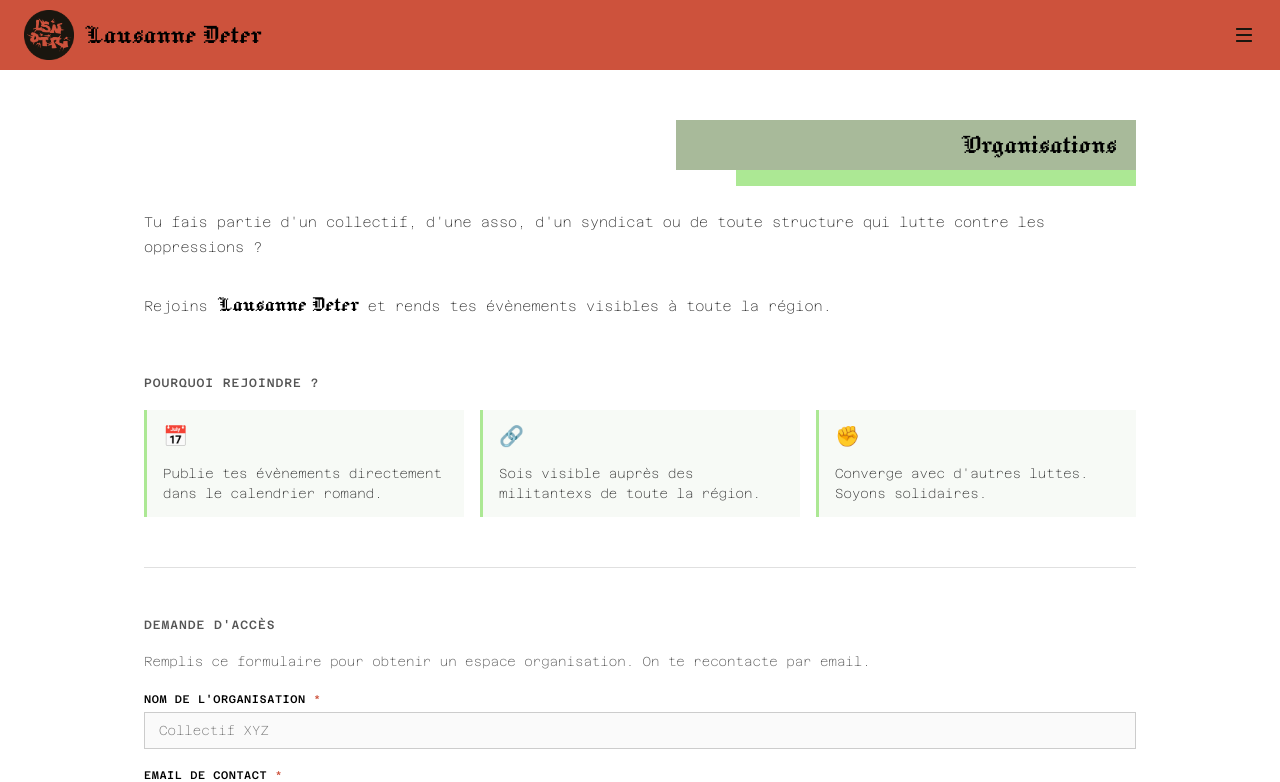
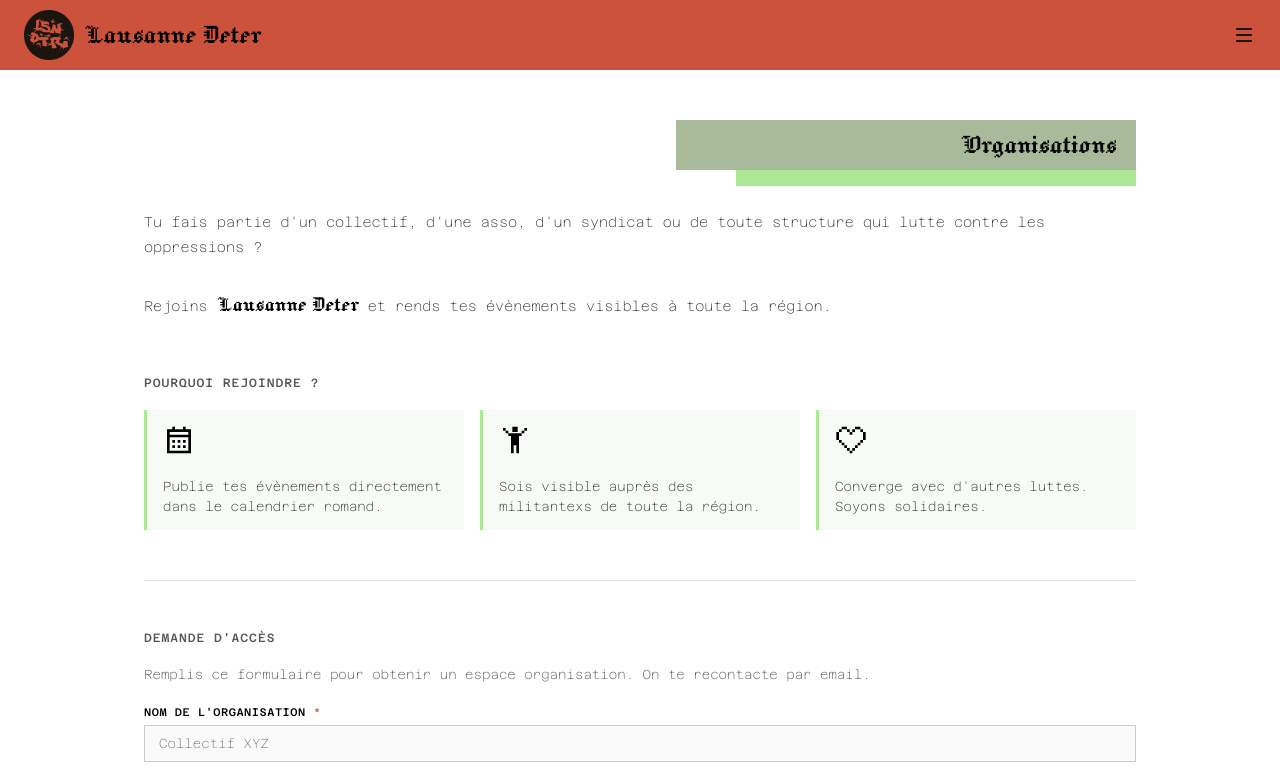
Before and after one commit to lausannedeter/lausannedeter, a Nuxt app: page /orgas in a window 1280 px wide. Shown: the top 782 px of the page. Built offline with nearby package versions, Linux system fonts and the light colour scheme.

Commit message:
chore: replaced emojis in orga page

```diff
--- a/pages/orgas/index.vue
+++ b/pages/orgas/index.vue
@@ -49,15 +49,15 @@ async function handleRegister() {
       <h3 class="section-label">Pourquoi rejoindre ?</h3>
       <div class="why-grid">
         <div class="why-card">
-          <span class="why-icon">📅</span>
+          <span class="why-icon"><svg xmlns="http://www.w3.org/2000/svg" width="32" height="32" viewBox="0 0 24 24"><!-- Icon from Pixelarticons by Gerrit Halfmann - https://github.com/halfmage/pixelarticons/blob/master/LICENSE --><path fill="currentColor" d="M15 2h2v2h4v18H3V4h4V2h2v2h6zM9 6H5v2h14V6zm-4 4v10h14V10zm2 2h2v2H7zm6 0h-2v2h2zm2 0h2v2h-2zm-6 4H7v2h2zm2 0h2v2h-2zm6 0h-2v2h2z"/></svg></span>
           <p class="why-text">Publie tes évènements directement dans le calendrier romand.</p>
         </div>
         <div class="why-card">
-          <span class="why-icon">🔗</span>
+          <span class="why-icon"><svg xmlns="http://www.w3.org/2000/svg" width="32" height="32" viewBox="0 0 24 24"><!-- Icon from Pixelarticons by Gerrit Halfmann - https://github.com/halfmage/pixelarticons/blob/master/LICENSE --><path fill="currentColor" d="M10 2h4v4h-4zM7 7h10v2h-2v13h-2v-6h-2v6H9V9H7zM5 5v2h2V5zm0 0H3V3h2zm14 0v2h-2V5zm0 0V3h2v2z"/></svg></span>
           <p class="why-text">Sois visible auprès des militantexs de toute la région.</p>
         </div>
         <div class="why-card">
-          <span class="why-icon">✊</span>
+          <span class="why-icon"><svg xmlns="http://www.w3.org/2000/svg" width="32" height="32" viewBox="0 0 24 24"><!-- Icon from Pixelarticons by Gerrit Halfmann - https://github.com/halfmage/pixelarticons/blob/master/LICENSE --><path fill="currentColor" d="M9 2H5v2H3v2H1v6h2v2h2v2h2v2h2v2h2v2h2v-2h2v-2h2v-2h2v-2h2v-2h2V6h-2V4h-2V2h-4v2h-2v2h-2V4H9zm0 2v2h2v2h2V6h2V4h4v2h2v6h-2v2h-2v2h-2v2h-2v2h-2v-2H9v-2H7v-2H5v-2H3V6h2V4z"/></svg></span>
           <p class="why-text">Converge avec d'autres luttes. Soyons solidaires.</p>
         </div>
       </div>
```
